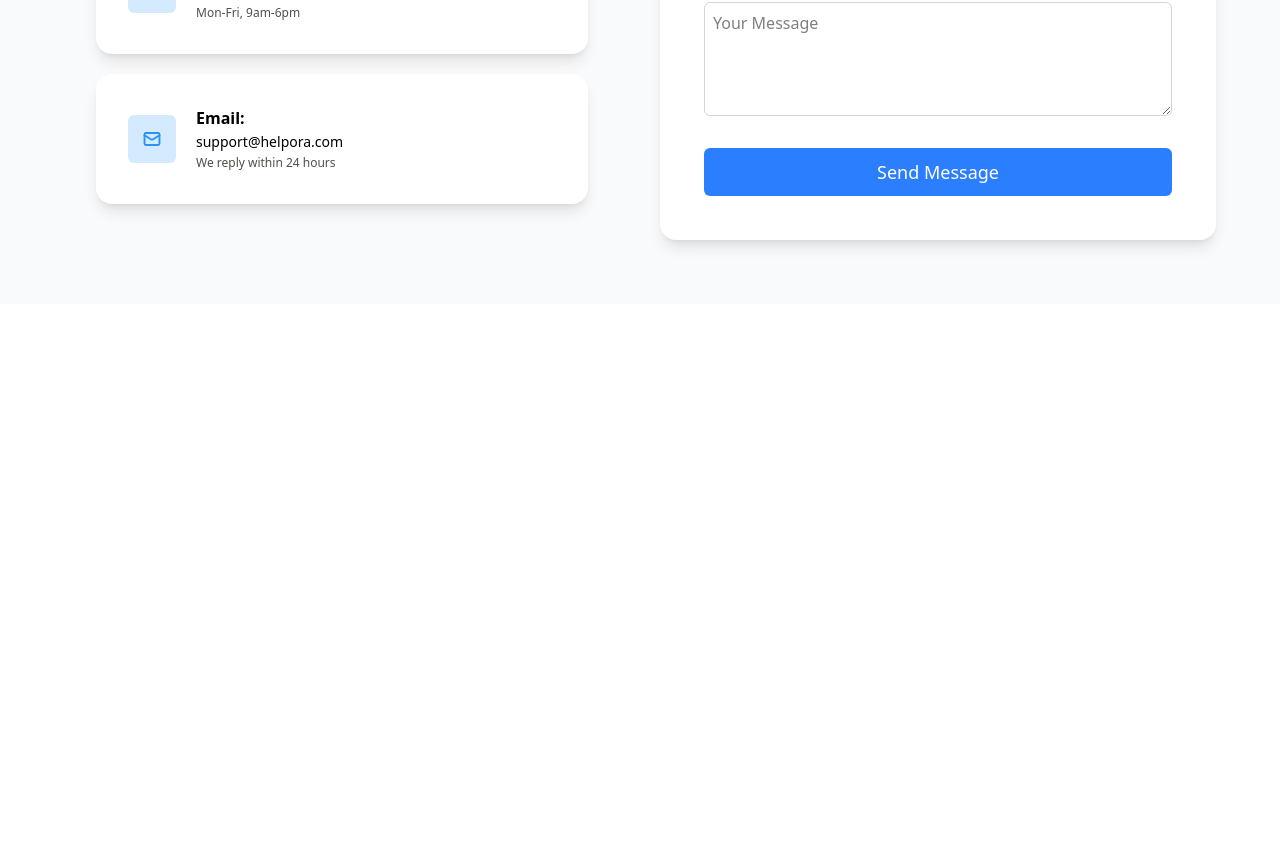
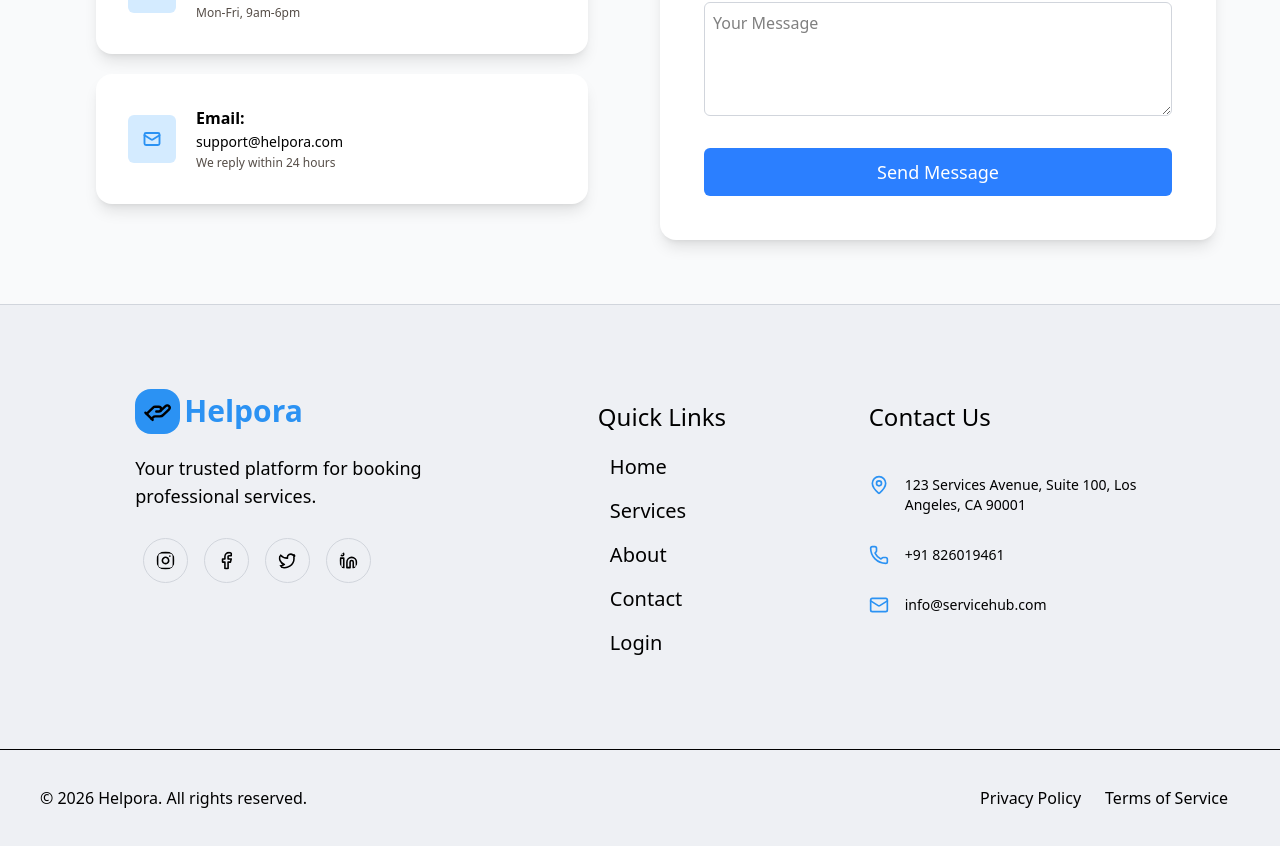
Before and after one commit to siddhikharde/ICP12-Group-Project-FullStack-Helpora, a React (Vite) app in the folder client/: page /contact in a window 1280 px wide. Shown: the part 534-1380 px from the top of the page. Before the commit the page ends 838 px from the top, so only its background shows below. Built offline with nearby package versions, Linux system fonts and the light colour scheme.

Commit message:
footer added

```diff
--- a/client/src/views/Contact.jsx
+++ b/client/src/views/Contact.jsx
@@ -4,6 +4,7 @@ import {Mail, MapPinHouse, Phone } from "lucide-react";
 import Input from "../component/Input";
 import Button from "../component/Button";
 import toast, { Toaster } from "react-hot-toast";
+import Footer from "../component/Footer"
 function Contact() {
 const [formData, setFormData]=useState({
    name: "",
@@ -26,8 +27,10 @@ setFormData({
 }
 
   return (
+    <>
+     <Navbar/>
     <div className="min-h-screen bg-gray-50 text-textMain px-6 py-16">
-      <Navbar/>
+
       <div className="text-center mb-12 mt-7">
         <h1 className="text-4xl font-bold text-[#2b92f3] mb-3">
           Contact Us
@@ -119,11 +122,9 @@ setFormData({
           <Toaster/>
        </div>
        </div>
-
-
-
       </div>
-
+      <Footer/>
+    </>
 
   );
 }
```
